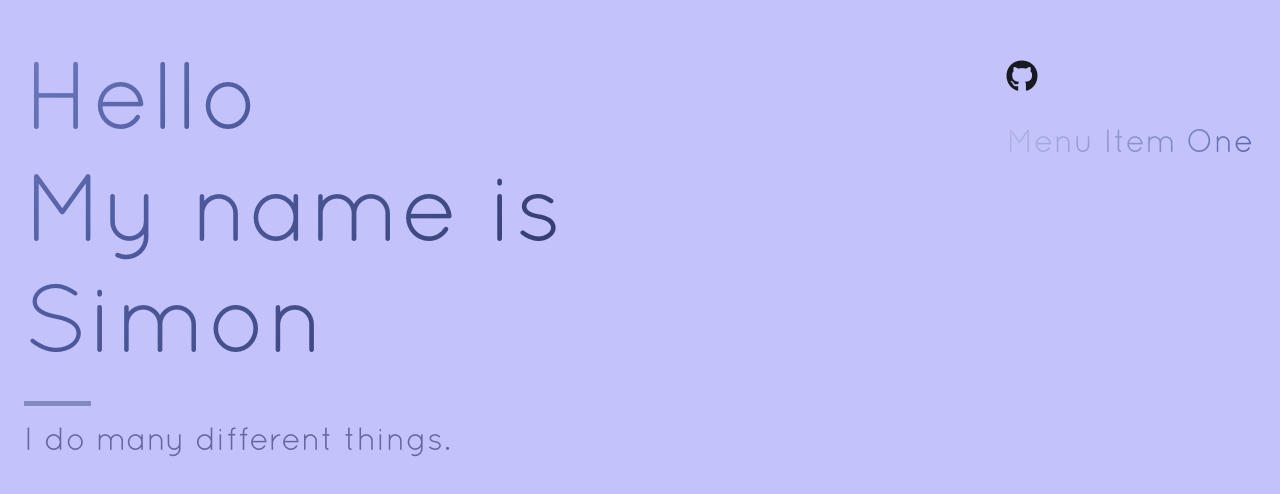
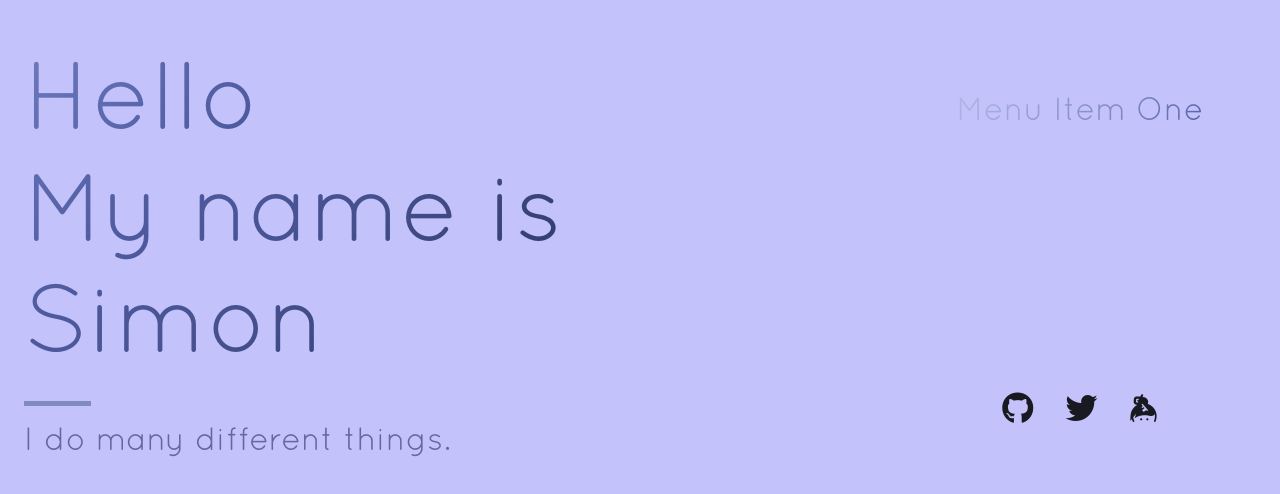
Before and after one commit to ssemakov/simonsemakov.com, a React (Create React App) app: page / in a window 1280 px wide. Shown: the part 168-662 px from the top of the page. Built offline with nearby package versions, Linux system fonts and the light colour scheme.

Commit message:
Icons WIP

```diff
--- a/src/Sidebar.js
+++ b/src/Sidebar.js
@@ -1,10 +1,25 @@
-import { AppBar, Drawer, IconButton, Toolbar } from "@mui/material";
+import {
+  AppBar,
+  Container,
+  Drawer,
+  Grid,
+  IconButton,
+  Stack,
+  Toolbar,
+} from "@mui/material";
 import { Box } from "@mui/system";
 import { useState } from "react";
+import GradientTypography from "./GradientTypography";
 import SiteMenu from "./SiteMenu";
 
 const BarsIcon = () => <i class="fa-solid fa-bars"></i>;
 const XMarkIcon = () => <i class="fa-solid fa-xmark"></i>;
+
+/// temp
+const GitHubIcon = () => <i class="menu-icons fa-brands fa-github" />;
+const TwitterIcon = () => <i class="menu-icons fa-brands fa-twitter" />;
+const KeyBase = () => <i class="menu-icons fa-brands fa-keybase"></i>;
+///
 
 const drawerToggleButton = (Icon, direction) => (props) =>
   (
@@ -27,7 +42,10 @@ const ResponsiveSidebar = (props) => {
   const [mobileOpen, setMobileOpen] = useState(true);
   const container =
     window !== undefined ? () => window().document.body : undefined;
-  const drawerWidth = 300;
+
+  // 400 suites well both iPhone 12 and iPad Air vertical screens
+  // I may need to do more granular steps to accommodate more different screen sizes aesthetics
+  const drawerWidth = 400;
 
   const handleDrawerToggle = () => {
     setMobileOpen(!mobileOpen);
@@ -82,7 +100,9 @@ const ResponsiveSidebar = (props) => {
             },
           }}
         >
-          <SiteMenu />
+          <Box sx={{ margin: "8em 0" }}>
+            <SiteMenu />
+          </Box>
         </Drawer>
         <Drawer
           variant="permanent"
@@ -97,11 +117,45 @@ const ResponsiveSidebar = (props) => {
           anchor="right"
           open
         >
-          <SiteMenu />
+          <>
+            <Box sx={{ height: "70vh" }} display="flex">
+              <Box m="auto">
+                <MenuItems />
+              </Box>
+            </Box>
+            <Grid container direction="column" justifyContent="flex-end">
+              <Grid item>
+                {/* /// maybe push them into footer for both mobile and desktop */}
+                <Icons />
+              </Grid>
+            </Grid>
+          </>
         </Drawer>
       </Box>
     </Box>
   );
 };
 
+const Icons = () => (
+  <Grid container justifyContent="center" spacing={4}>
+    <Grid item>
+      <GitHubIcon />
+    </Grid>
+    <Grid item>
+      <TwitterIcon />
+    </Grid>
+    <Grid item>
+      <KeyBase />
+    </Grid>
+  </Grid>
+);
+
+const MenuItems = () => (
+  <Container>
+    <Stack spacing={4}>
+      <GradientTypography variant="h4">Menu Item One</GradientTypography>
+    </Stack>
+  </Container>
+);
+
 export default ResponsiveSidebar;
--- a/src/SiteMenu.js
+++ b/src/SiteMenu.js
@@ -1,15 +1,30 @@
-import { Container, Stack } from "@mui/material";
+import { Container, Grid, Stack } from "@mui/material";
 import { Box } from "@mui/system";
 import GradientTypography from "./GradientTypography";
 
-const GitHubIcon = () => <i class="menu-icons fa-brands fa-github" size="22" />;
+const GitHubIcon = () => <i class="menu-icons fa-brands fa-github" />;
+const TwitterIcon = () => <i class="menu-icons fa-brands fa-twitter" />;
+const KeyBase = () => <i class="menu-icons fa-brands fa-keybase"></i>;
 
-const SiteMenu = () => (
+export const IconsRow = () => (
+  <Grid container justifyContent="center" spacing={4}>
+    <Grid item>
+      <GitHubIcon />
+    </Grid>
+    <Grid item>
+      <TwitterIcon />
+    </Grid>
+    <Grid item>
+      <KeyBase />
+    </Grid>
+  </Grid>
+);
+
+const MenuItems = () => (
   <Box sx={{ height: "70vh" }} display="flex">
     <Box m="auto">
       <Container>
         <Stack spacing={4}>
-          <GitHubIcon />
           <GradientTypography variant="h4">Menu Item One</GradientTypography>
         </Stack>
       </Container>
@@ -17,4 +32,11 @@ const SiteMenu = () => (
   </Box>
 );
 
+const SiteMenu = () => (
+  <>
+    <IconsRow />
+    <MenuItems />
+  </>
+);
+
 export default SiteMenu;
```
